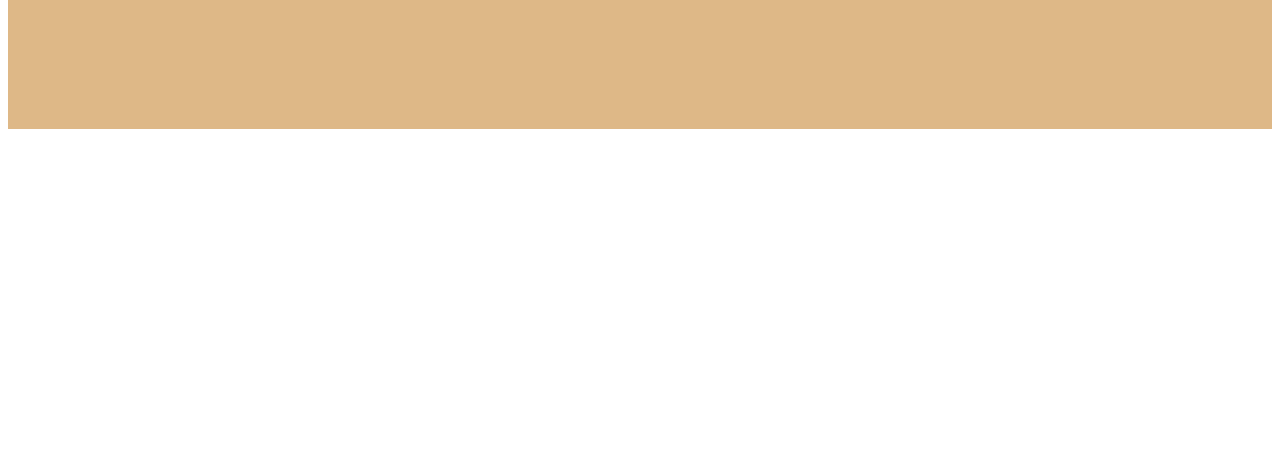
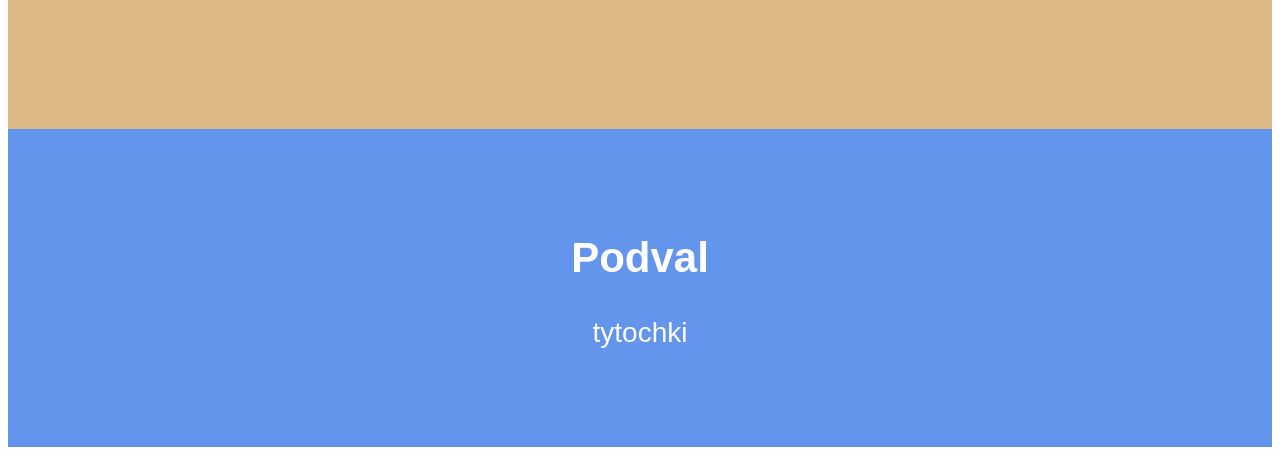
Before and after one commit to Alexander-Sidelnikov/test-project, a plain HTML site: page src/index.html in a window 1280 px wide. Shown: the part 607-1062 px from the top of the page. Before the commit the page ends 800 px from the top, so only its background shows below. Drawn offline with Linux system fonts and the light colour scheme.

Commit message:
footer ready

```diff
--- a/src/css/main.css
+++ b/src/css/main.css
@@ -14,3 +14,12 @@
     font-family: sans-serif;
     text-align: center;
 }
+
+.footer {
+    background-color: cornflowerblue;
+    padding: 70px;
+    font-size: 28px;
+    color: #ffffff;
+    font-family: sans-serif;
+    text-align: center;
+}
--- a/src/index.html
+++ b/src/index.html
@@ -19,5 +19,10 @@
     <main class="main">
         <h1>основной контент</h1>
     </main>
+
+    <footer class="footer">
+        <h2>Podval</h2>
+        <p>tytochki</p>
+    </footer>
 </body>
 </html>
```
